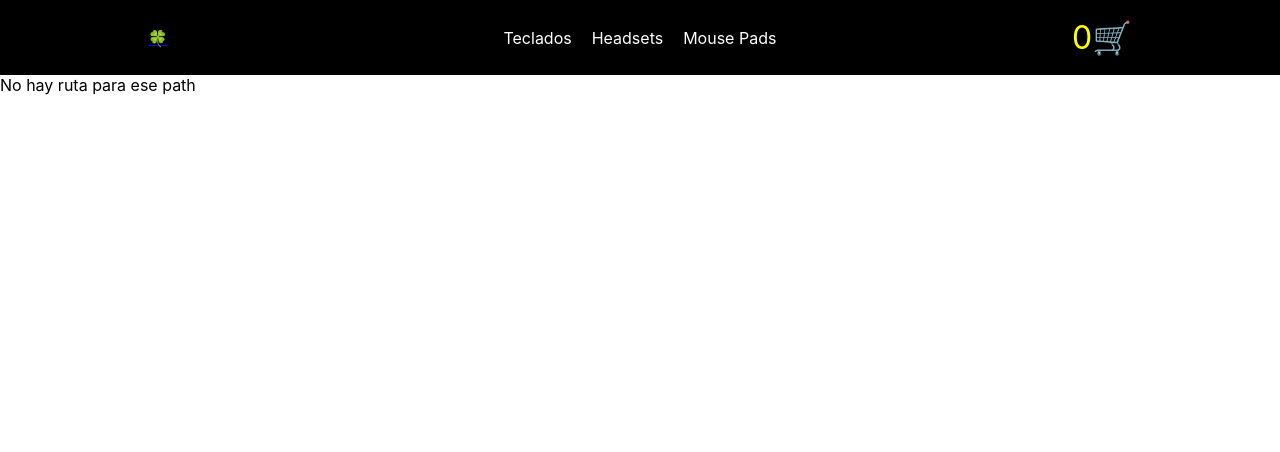
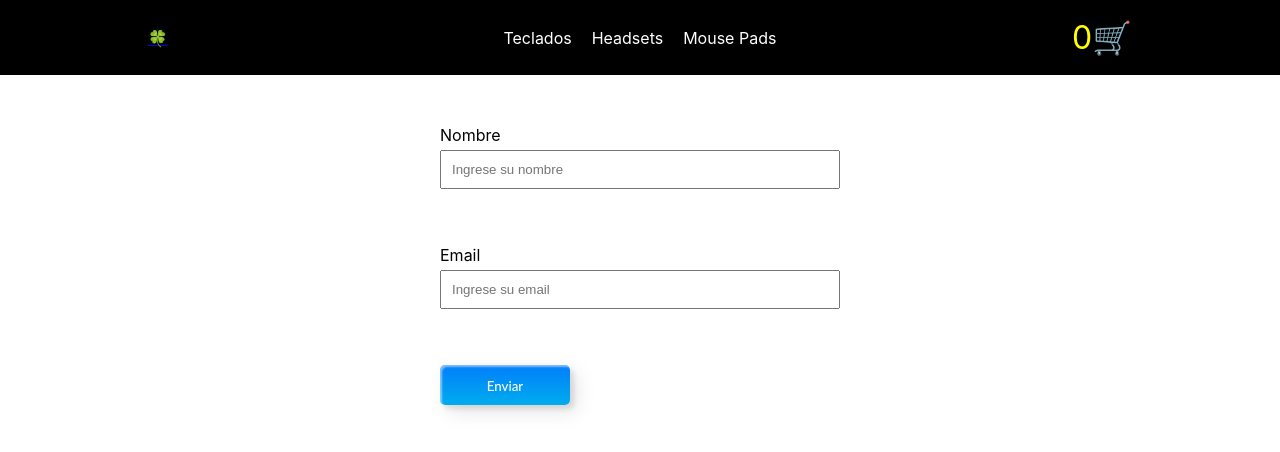
Before and after one commit to SmaelNicolas/comision_60730, a React (Create React App) app: page /checkout in a window 1280 px wide. Shown: the top 452 px of the page. Built offline with nearby package versions, Linux system fonts and the light colour scheme.

Commit message:
add Firebase

```diff
--- a/package.json
+++ b/package.json
@@ -6,6 +6,7 @@
     "@testing-library/jest-dom": "^5.17.0",
     "@testing-library/react": "^13.4.0",
     "@testing-library/user-event": "^13.5.0",
+    "firebase": "^10.10.0",
     "react": "^18.2.0",
     "react-dom": "^18.2.0",
     "react-router-dom": "^6.22.3",
--- a/public/index.html
+++ b/public/index.html
@@ -24,7 +24,7 @@
       work correctly both with client-side routing and a non-root public URL.
       Learn how to configure a non-root public URL by running `npm run build`.
     -->
-    <title>React App</title>
+    <title>60730</title>
   </head>
   <body>
     <noscript>You need to enable JavaScript to run this app.</noscript>
--- a/src/App.js
+++ b/src/App.js
@@ -1,5 +1,6 @@
 import { BrowserRouter, Route, Routes } from "react-router-dom";
 import { Cart } from "./components/Cart/Cart";
+import { Checkout } from "./components/Checkout/Checkout";
 import { ItemDetailContainer } from "./components/ItemDetailContainer/ItemDetailContainer";
 import { ItemListContainer } from "./components/ItemListContainer/ItemListContainer";
 import { Navbar } from "./components/Navbar/Navbar";
@@ -31,6 +32,7 @@ function App() {
 						/>
 						<Route path="/coder" element={<>Coder</>} />
 						<Route path="/cart" element={<Cart />} />
+						<Route path="/checkout" element={<Checkout />} />
 
 						<Route
 							path="*"
--- a/src/components/CartItemList/CartItemList.js
+++ b/src/components/CartItemList/CartItemList.js
@@ -28,8 +28,7 @@ export const CartItemList = () => {
 			</button>
 			<Link
 				to="/checkout"
-				className="FinishCartButton"
-				onClick={emptyCart}>
+				className="FinishCartButton">
 				Terminar Compra
 			</Link>
 		</div>
--- /dev/null
+++ b/src/components/Checkout/Checkout.js
@@ -0,0 +1,6 @@
+import React from "react";
+import { CheckoutForm } from "../CheckoutForm/CheckoutForm";
+
+export const Checkout = () => {
+	return <CheckoutForm />;
+};
--- /dev/null
+++ b/src/components/CheckoutForm/CheckoutForm.js
@@ -0,0 +1,78 @@
+import React, { useContext, useState } from "react";
+import { CartContext } from "../../contex/CartContext";
+import { createBuyOrder } from "../../services/firebase";
+import "./checkoutForm.css";
+
+export const CheckoutForm = () => {
+	const { cart } = useContext(CartContext);
+
+	const [idOrder, setIdOrder] = useState();
+
+	const [userData, setUserData] = useState({
+		name: "",
+		email: "",
+		items: "",
+		date: "",
+	});
+
+	const handleChange = (event) => {
+		const inputValue = event.target.value;
+		const inputName = event.target.name;
+
+		setUserData({ ...userData, [inputName]: inputValue });
+	};
+
+	const handleSubmit = (e) => {
+		e.preventDefault();
+
+		if (userData.name === "" || userData.email === "") return;
+
+		let order = {
+			name: userData.name,
+			email: userData.email,
+			items: cart,
+			date: new Date(),
+		};
+
+		console.table(order);
+		createBuyOrder(order).then((data) => {
+			setIdOrder(data);
+		});
+	};
+
+	if (idOrder) return <div>{idOrder}</div>;
+
+	return (
+		<div className="form--container">
+			<form className="form" onSubmit={handleSubmit}>
+				<label className="label">
+					Nombre
+					<input
+						className="input"
+						type="text"
+						placeholder="Ingrese su nombre"
+						name="name"
+						value={userData.name}
+						onChange={handleChange}
+						required
+					/>
+				</label>
+				<label className="label">
+					Email
+					<input
+						className="input"
+						type="email"
+						placeholder="Ingrese su email"
+						name="email"
+						value={userData.email}
+						onChange={handleChange}
+						required
+					/>
+				</label>
+				<button type="submit" className="custom-btn btn-3">
+					<span>Enviar</span>
+				</button>
+			</form>
+		</div>
+	);
+};
--- /dev/null
+++ b/src/components/CheckoutForm/checkoutForm.css
@@ -0,0 +1,161 @@
+.form--container {
+    width: 100%;
+    display: flex;
+    flex-direction: column;
+    justify-content: center;
+    align-items: center;
+    margin-top: 50px;
+}
+
+.form {
+    width: 400px;
+    display: flex;
+    flex-direction: column;
+    justify-content: flex-start;
+    align-items: flex-start;
+    gap: 20px;
+}
+
+.label {
+    width: 100%;
+    display: flex;
+    flex-direction: column;
+    gap: 5px;
+    min-height: 100px;
+}
+
+.input {
+    padding: 10px;
+}
+
+.error {
+    color: red;
+    font-size: 12px;
+    font-style: italic;
+}
+
+.custom-btn {
+    width: 130px;
+    height: 40px;
+    color: #fff;
+    border-radius: 5px;
+    padding: 10px 25px;
+    font-family: "Lato", sans-serif;
+    font-weight: 500;
+    background: transparent;
+    cursor: pointer;
+    transition: all 0.3s ease;
+    position: relative;
+    display: inline-block;
+    box-shadow: inset 2px 2px 2px 0px rgba(255, 255, 255, 0.5),
+        7px 7px 20px 0px rgba(0, 0, 0, 0.1), 4px 4px 5px 0px rgba(0, 0, 0, 0.1);
+    outline: none;
+}
+
+.btn-3 {
+    background: rgb(0, 172, 238);
+    background: linear-gradient(0deg,
+            rgba(0, 172, 238, 1) 0%,
+            rgba(2, 126, 251, 1) 100%);
+    width: 130px;
+    height: 40px;
+    line-height: 42px;
+    padding: 0;
+    border: none;
+}
+
+.btn-3 span {
+    position: relative;
+    display: block;
+    width: 100%;
+    height: 100%;
+}
+
+.btn-3:before,
+.btn-3:after {
+    position: absolute;
+    content: "";
+    right: 0;
+    top: 0;
+    background: rgba(2, 126, 251, 1);
+    transition: all 0.3s ease;
+}
+
+.btn-3:before {
+    height: 0%;
+    width: 2px;
+}
+
+.btn-3:after {
+    width: 0%;
+    height: 2px;
+}
+
+.btn-3:hover {
+    background: transparent;
+    box-shadow: none;
+}
+
+.btn-3:hover:before {
+    height: 100%;
+}
+
+.btn-3:hover:after {
+    width: 100%;
+}
+
+.btn-3 span:hover {
+    color: rgba(2, 126, 251, 1);
+}
+
+.btn-3 span:before,
+.btn-3 span:after {
+    position: absolute;
+    content: "";
+    left: 0;
+    bottom: 0;
+    background: rgba(2, 126, 251, 1);
+    transition: all 0.3s ease;
+}
+
+.btn-3 span:before {
+    width: 2px;
+    height: 0%;
+}
+
+.btn-3 span:after {
+    width: 0%;
+    height: 2px;
+}
+
+.btn-3 span:hover:before {
+    height: 100%;
+}
+
+.btn-3 span:hover:after {
+    width: 100%;
+}
+
+.container--orderid {
+    width: 100%;
+    display: flex;
+    flex-direction: column;
+    justify-content: center;
+    align-items: center;
+    padding: 100px 0px;
+}
+
+.container--orderid--text {
+    width: 100%;
+    text-align: center;
+    font-size: 2rem;
+    text-transform: uppercase;
+}
+
+.container--orderid--id {
+    width: 100%;
+    text-align: center;
+    font-size: 3rem;
+    color: violet;
+    font-weight: 700;
+}
--- a/src/components/ItemDetailContainer/ItemDetailContainer.js
+++ b/src/components/ItemDetailContainer/ItemDetailContainer.js
@@ -1,6 +1,7 @@
 import React, { useEffect, useState } from "react";
 import { useParams } from "react-router-dom";
 import { products } from "../../data/data";
+import { getOneProducts } from "../../services/firebase";
 import { ItemDetail } from "../ItemDetail/ItemDetail";
 import { Loader } from "../Loader/Loader";
 
@@ -17,9 +18,9 @@ export const ItemDetailContainer = () => {
 	useEffect(() => {
 		// CUANDO COMPAREN EL ID DE LA URL Y EL DE SUSPRODUCTOS CONTROLAR QUE AMBOS SEAN DEL MISMO TIPO (STRING O NUMBER)
 		// EL VALOR idItem QUE VIENE DE LA URL ES DE TIPO STRING PESE A SER UN NUMERO
-		myPromise
+		getOneProducts(idItem)
 			.then((data) => {
-				setMyProduct(data.find((prod) => prod.id === Number(idItem)));
+				setMyProduct(data);
 			})
 			.finally(() => setLoading(false));
 	}, [idItem]);
--- a/src/components/ItemListContainer/ItemListContainer.jsx
+++ b/src/components/ItemListContainer/ItemListContainer.jsx
@@ -1,6 +1,7 @@
 import React, { useEffect, useState } from "react";
 import { useParams } from "react-router-dom";
 import { products } from "../../data/data";
+import { getProducts, getProductsByCategory } from "../../services/firebase";
 import { ItemList } from "../ItemList/ItemList";
 import { Loader } from "../Loader/Loader";
 import "./itemListContainer.css";
@@ -19,15 +20,16 @@ export const ItemListContainer = (props) => {
 	});
 	useEffect(() => {
 		setLoading(true);
-		myPromise
-			.then((data) => {
-				setMyProducts(
-					idCategory
-						? data.filter((prod) => prod.category === idCategory)
-						: data
-				);
-			})
-			.finally(() => setLoading(false));
+
+		const customNameFunction = idCategory
+			? getProductsByCategory
+			: getProducts
+
+			customNameFunction(idCategory)
+				.then((data) => {
+					setMyProducts(data);
+				})
+				.finally(() => setLoading(false));
 	}, [idCategory]);
 
 	if (loading) return <Loader />;
--- /dev/null
+++ b/src/services/firebase.js
@@ -0,0 +1,54 @@
+// Import the functions you need from the SDKs you need
+import { initializeApp } from "firebase/app";
+
+import { addDoc, collection, doc, getDoc, getDocs, getFirestore, query, where } from "firebase/firestore";
+
+// Your web app's Firebase configuration
+const firebaseConfig = {
+	apiKey: "AIzaSyCzUgH4akcgenKq-NMrvHKoi94wOklesVU",
+	authDomain: "comision-cb8a2.firebaseapp.com",
+	projectId: "comision-cb8a2",
+	storageBucket: "comision-cb8a2.appspot.com",
+	messagingSenderId: "751256937857",
+	appId: "1:751256937857:web:195755a7efa02547577480",
+};
+
+// Initialize Firebase
+const app = initializeApp(firebaseConfig);
+const db = getFirestore(app);
+
+
+export const getProducts = async () =>{
+    const productsCollectionRef = collection(db,"products");
+    const snapshot = await getDocs(productsCollectionRef);
+    const docsData = snapshot.docs.map(docu =>{
+        return {...docu.data() , id : docu.id}
+    })
+    return docsData
+}
+
+export const getProductsByCategory = async (categoryToSearch) =>{
+     const productsCollectionRef = collection(db, "products");
+     const queryCollection = query(
+			productsCollectionRef,
+			where("category", "==", categoryToSearch)
+		);
+    const snapshot = await getDocs(queryCollection);
+     const docsData = snapshot.docs.map((docu) => {
+			return { ...docu.data(), id: docu.id };
+		});
+		return docsData;
+}
+
+export const getOneProducts = async (idToSearch) => {
+    const productsCollectionRef = collection(db, "products");
+    const productRef = doc(productsCollectionRef, idToSearch);
+    const snapshot = await getDoc(productRef);
+    return { ...snapshot.data(), id: snapshot.id };
+};
+
+export const createBuyOrder = async (order) => {
+    const ordersCollectionRef = collection(db, "orders");
+    const orderDoc = await addDoc(ordersCollectionRef , order);
+    return orderDoc.id;
+}
```
Also changed, not shown: 1 other file (tests, documents, lock files or other folders).
